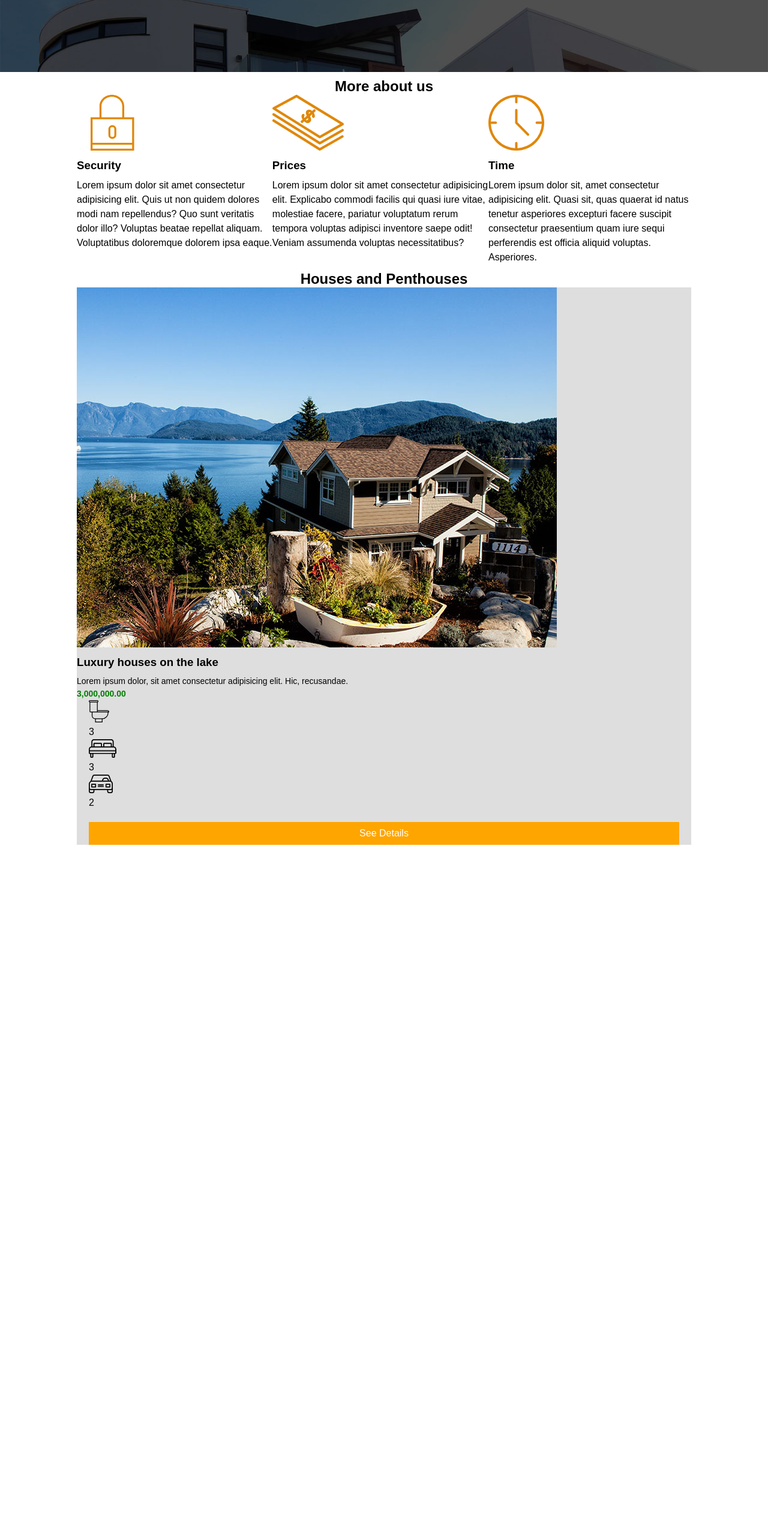
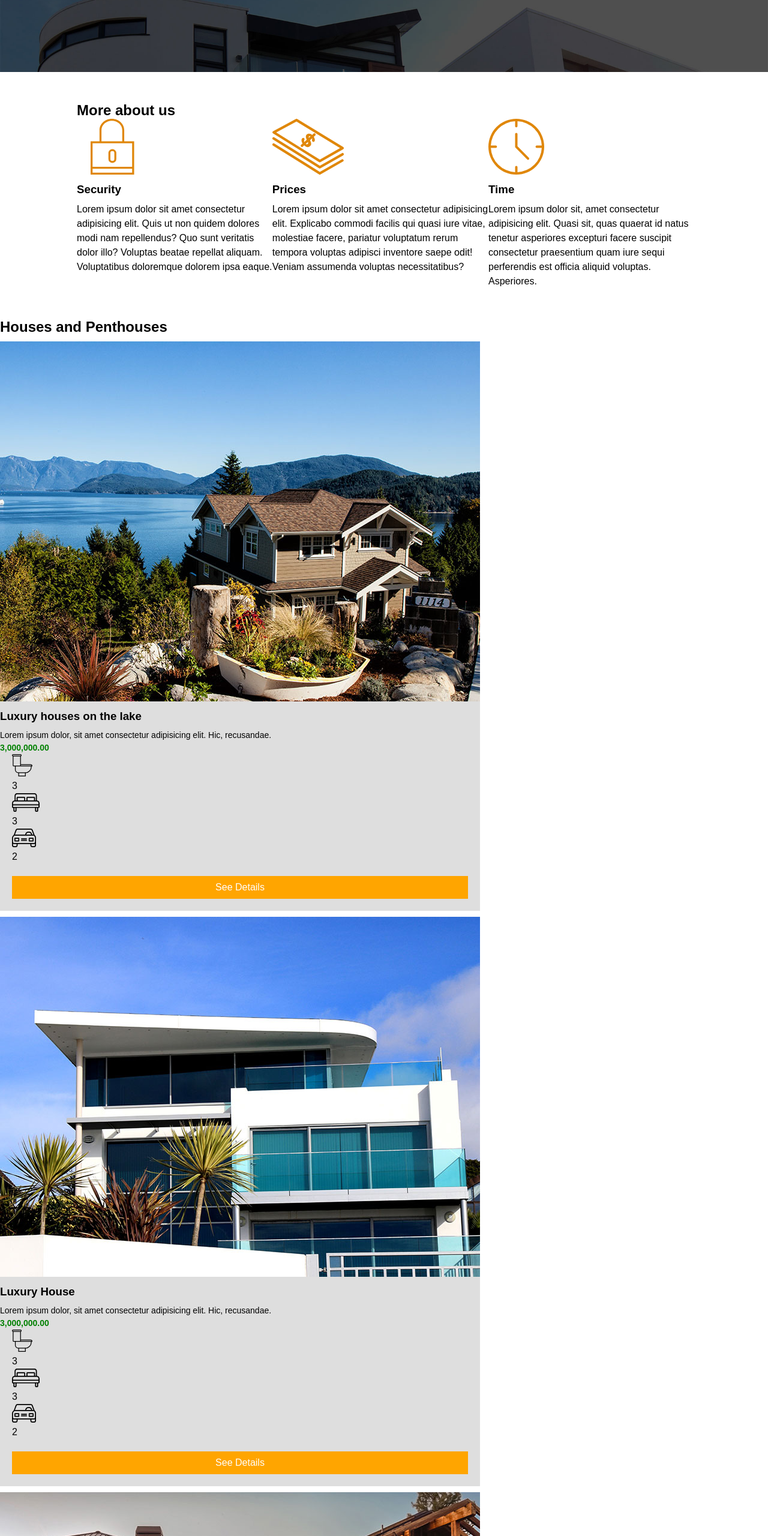
Before and after one commit to JFORDYCE80/RealEstate, a plain HTML site: page index.html in a window 1280 px wide. Shown: the part 180-2740 px from the top of the page at 60% size. Before the commit the page ends 1608 px from the top, so only its background shows below. Drawn offline with Linux system fonts and the light colour scheme.

Commit message:
added 2 house listing sections

```diff
--- a/index.html
+++ b/index.html
@@ -40,9 +40,12 @@
             </div>
         </div>
     </main>
-    <section class="container">
+
+
+
+    <section>
         <h2>Houses and Penthouses</h2>
-
+        <div class="list-container">
             <div class="houses-item">
                 <div class="houses-item-img">
                 <img src="./img/announcement1.jpg" alt="image of the house">
@@ -66,8 +69,64 @@
                     </li>
                 </ul>
                 <a href="" class="btn-details">See Details</a>
+            </div>
+        </section>
+
+        <section>
+        <div class="list-container">
+            <div class="houses-item">
+                <div class="houses-item-img">
+                <img src="./img/announcement2.jpg" alt="image of the house">
+            </div>
+            <div class="houses-item-text">
+                <h3>Luxury House</h3>
+                <p class="description">Lorem ipsum dolor, sit amet consectetur adipisicing elit. Hic, recusandae.</p>
+                <p class="price">3,000,000.00</p>
+                <ul class="details-container">
+                    <li>
+                        <img src="./img/icon_wc.svg" alt="wc icon">
+                        <p>3</p>
+                    </li>
+                    <li>
+                        <img src="./img/icon_room.svg" alt="room icon">
+                        <p>3</p>
+                    </li>
+                    <li>
+                        <img src="./img/icon_parking.svg" alt="parking icon">
+                        <p>2</p>
+                    </li>
+                </ul>
+                <a href="" class="btn-details">See Details</a>
 
         </div>
+        </section>
+
+        <section>
+        <div class="list-container">
+            <div class="houses-item">
+                <div class="houses-item-img">
+                <img src="./img/announcement3.jpg" alt="image of the house">
+        </div>
+            <div class="houses-item-text">
+            <h3>House with a Pool</h3>
+            <p class="description">Lorem ipsum dolor, sit amet consectetur adipisicing elit. Hic, recusandae.</p>
+            <p class="price">3,000,000.00</p>
+            <ul class="details-container">
+                <li>
+                    <img src="./img/icon_wc.svg" alt="wc icon">
+                    <p>3</p>
+                </li>
+                <li>
+                    <img src="./img/icon_room.svg" alt="room icon">
+                    <p>3</p>
+                </li>
+                <li>
+                    <img src="./img/icon_parking.svg" alt="parking icon">
+                    <p>2</p>
+                </li>
+            </ul>
+            <a href="" class="btn-details">See Details</a>
+
         </div>
    </section>
     <footer>
--- a/mystyle.css
+++ b/mystyle.css
@@ -13,8 +13,9 @@ a{
 }
 
 h2{
-    text-align: center;
-    margin-top: 10px;
+    text-align: left;
+    margin-top: 50px;
+
 }
 h3{
     margin-top: 10px;
@@ -34,9 +35,6 @@ p{
     background-size: cover;
     height: 300px;
 
-}
-.header-p{
-    text-align: center;
 }
 .bar{
     display: flex;
@@ -85,4 +83,14 @@ p{
     padding-left: 20px;
     list-style: none;
 }
+.list-container{
+    display: flex;
+    flex-direction: row;
+    padding-top: 10px;
+}
+.icon-container{
+    display: flex;
+    flex-direction: row;
+    justify-content: center;
+}
 /* Footer */
```
Lines whose indentation alone changed are shown as unchanged.
